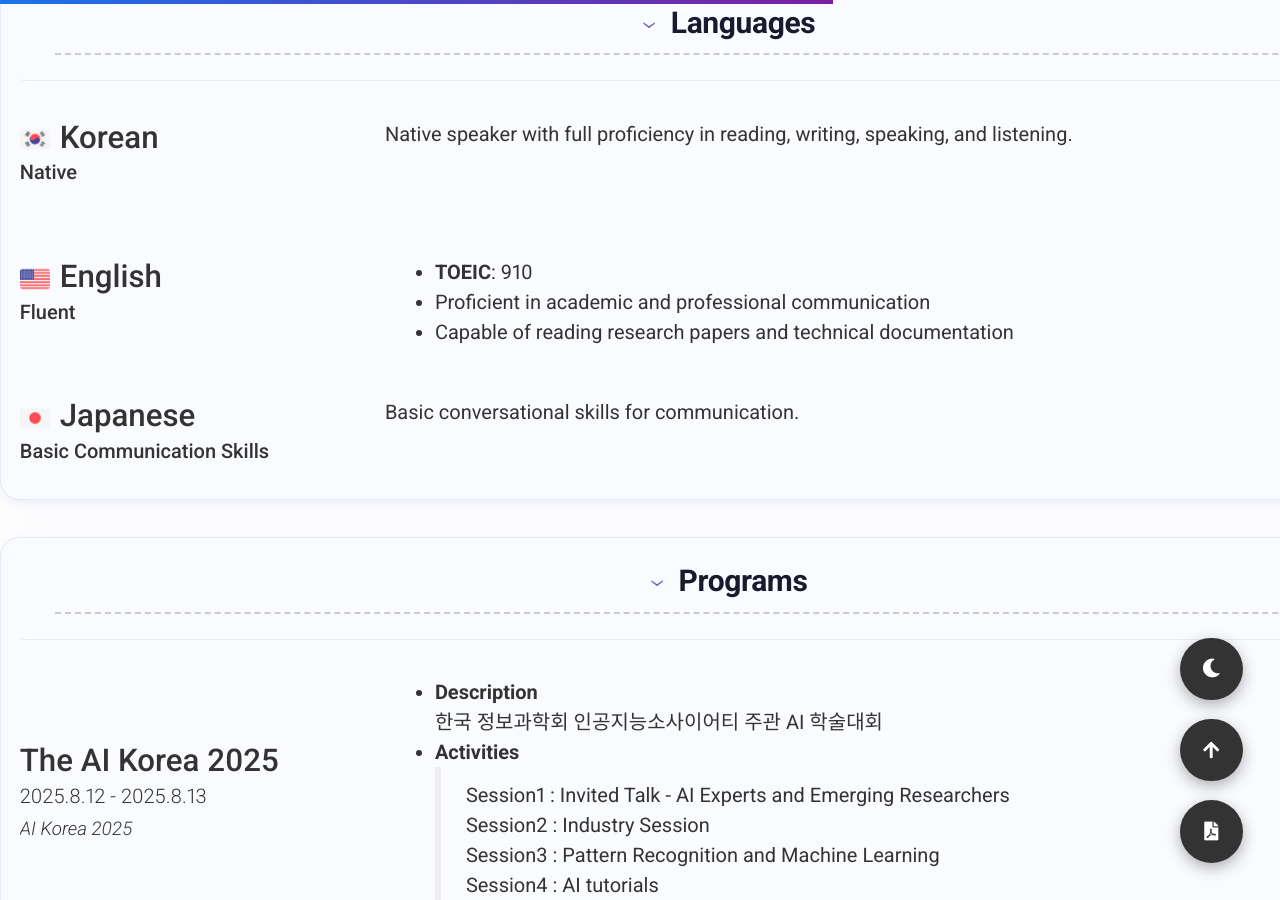
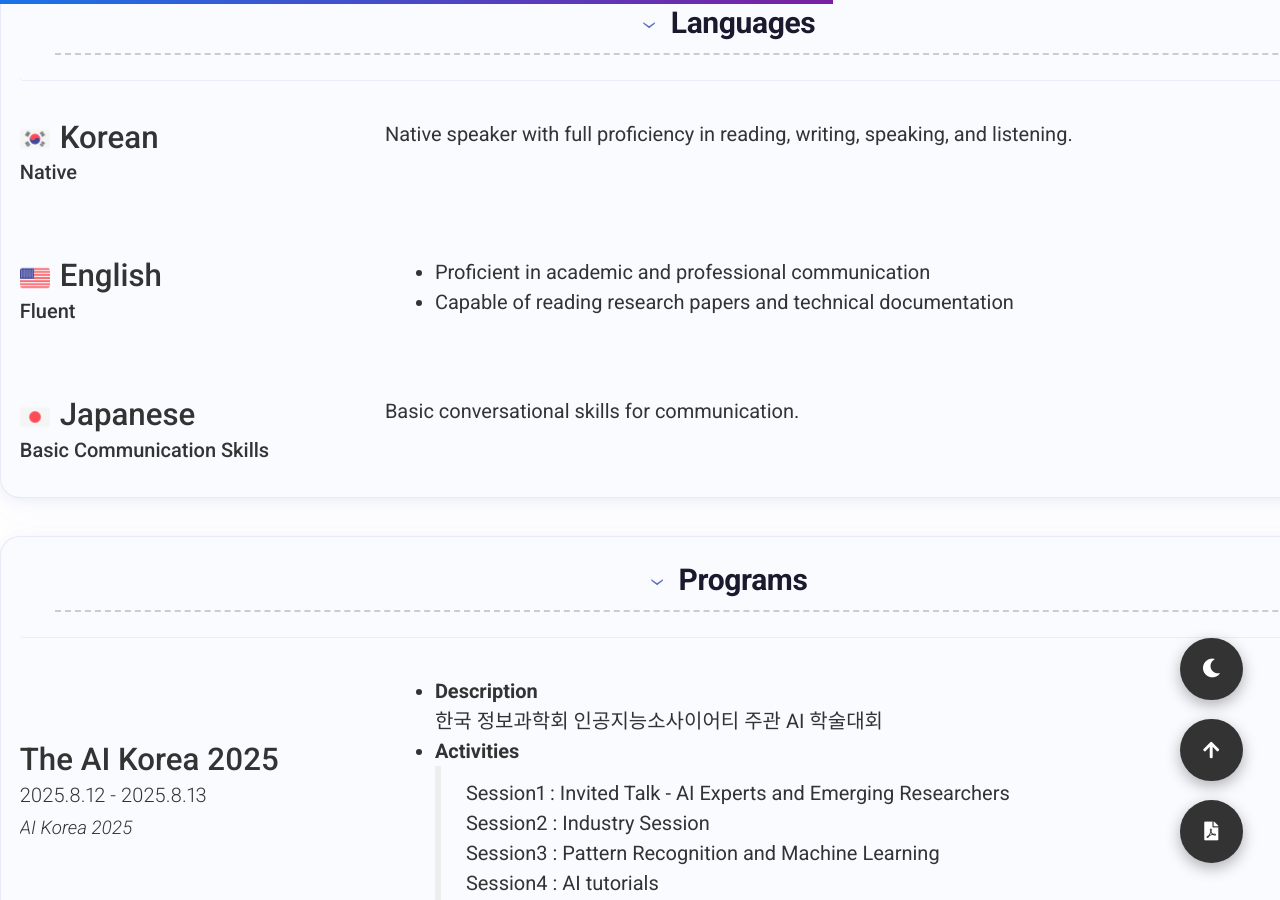
Before and after one commit to hjpark83/hjpark83.github.io, a Jekyll site: the page built from index.md, in a window 1280 px wide and 900 px high, scrolled down 5557 px. Built offline with Jekyll 4.4.1, drawn with Linux system fonts in a browser that asks for light colours; nearby versions of some CDN libraries.

Commit message:
english 변경

```diff
--- a/_config.yml
+++ b/_config.yml
@@ -263,7 +263,6 @@
         icon: images/english.png
         sub_title: Fluent
         description: | # this will include new lines to allow paragraphs
-          - **TOEIC**: 910
           - Proficient in academic and professional communication
           - Capable of reading research papers and technical documentation
 
```
